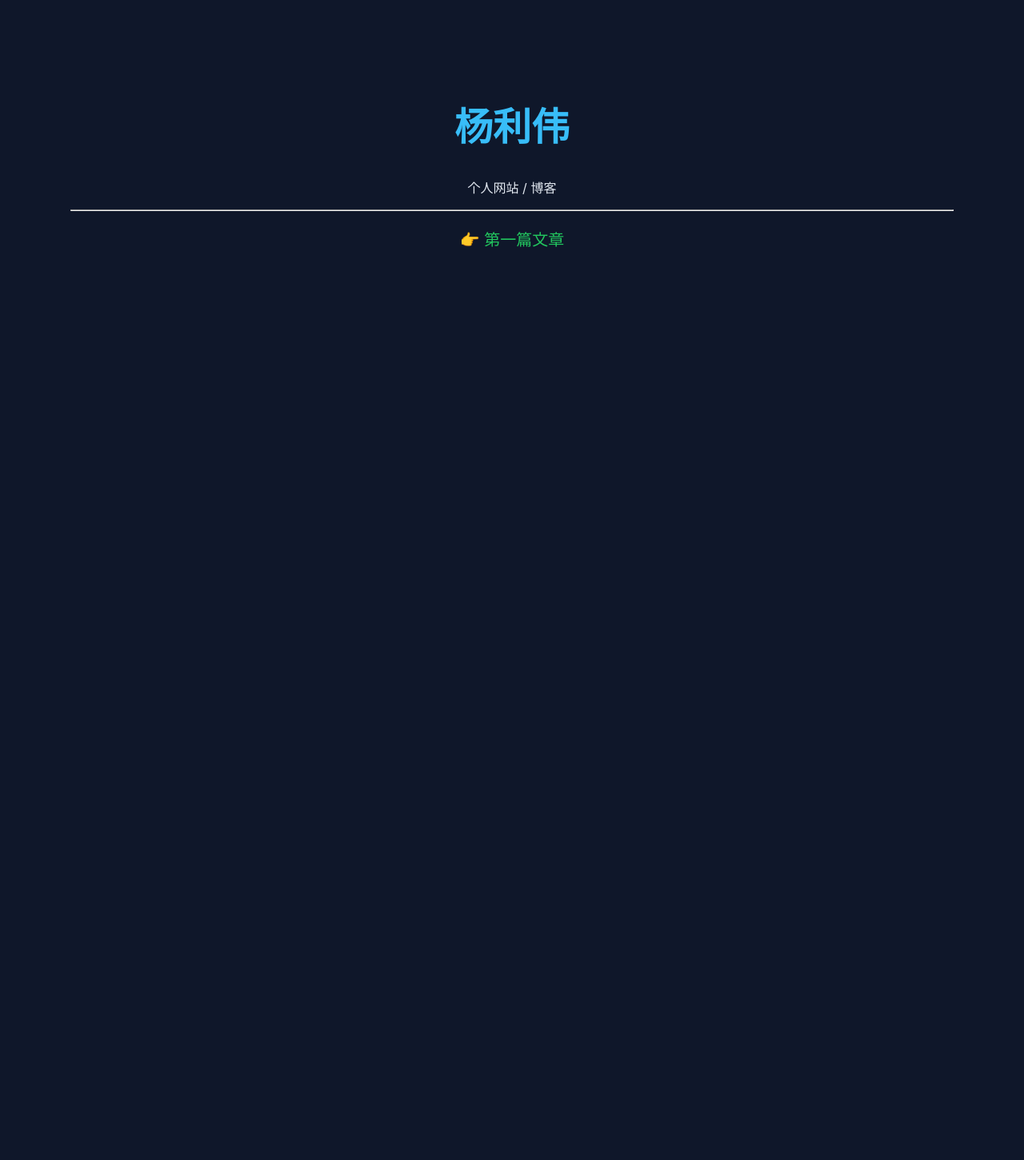
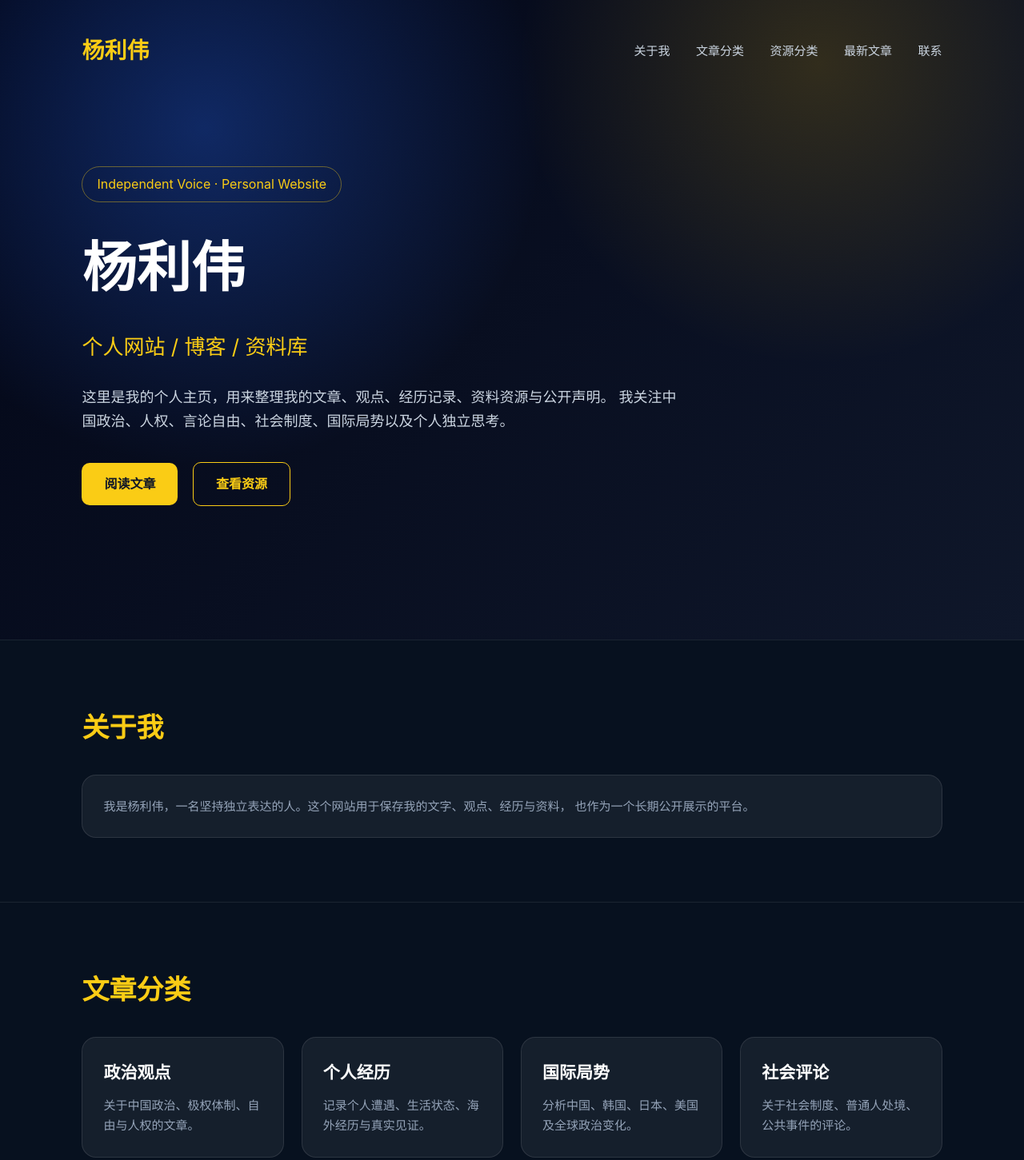
Before and after one commit to lyy12788/lyy12788.github.io, a plain HTML site: page index.html in a window 1280 px wide. Shown: the top 1451 px of the page at 80% size. Before the commit the page ends 800 px from the top, so only its background shows below. Drawn offline with Linux system fonts and the light colour scheme.

Commit message:
Update index.html

```diff
--- a/index.html
+++ b/index.html
@@ -1,46 +1,305 @@
 <!DOCTYPE html>
-<html>
+<html lang="zh-CN">
 <head>
 <meta charset="UTF-8">
-<title>杨利伟 - 个人网站</title>
+<meta name="viewport" content="width=device-width, initial-scale=1.0">
+<title>杨利伟｜个人网站</title>
 
 <style>
-body {
-  background:#0f172a;
-  color:#e2e8f0;
-  font-family: -apple-system;
-  text-align:center;
-  padding:80px;
+*{margin:0;padding:0;box-sizing:border-box}
+
+body{
+  font-family:-apple-system,BlinkMacSystemFont,"Segoe UI","Microsoft YaHei",Arial,sans-serif;
+  background:#07111f;
+  color:#e5e7eb;
+  line-height:1.7;
 }
 
-h1 {
-  font-size:48px;
-  color:#38bdf8;
+a{text-decoration:none;color:inherit}
+
+header{
+  min-height:100vh;
+  padding:40px 8%;
+  background:
+    radial-gradient(circle at 20% 20%,rgba(37,99,235,.35),transparent 35%),
+    radial-gradient(circle at 80% 10%,rgba(234,179,8,.18),transparent 30%),
+    linear-gradient(135deg,#020617,#0f172a);
 }
 
-a {
-  display:block;
-  margin:20px;
-  color:#22c55e;
-  font-size:20px;
-  text-decoration:none;
+nav{
+  display:flex;
+  justify-content:space-between;
+  align-items:center;
+  margin-bottom:120px;
 }
 
-a:hover {
-  color:#4ade80;
+.logo{
+  font-size:28px;
+  font-weight:800;
+  color:#facc15;
+}
+
+nav a{
+  margin-left:28px;
+  color:#cbd5e1;
+  font-size:15px;
+}
+
+nav a:hover{color:#facc15}
+
+.hero{
+  max-width:900px;
+}
+
+.tag{
+  display:inline-block;
+  padding:8px 18px;
+  border:1px solid rgba(250,204,21,.4);
+  border-radius:999px;
+  color:#facc15;
+  margin-bottom:24px;
+}
+
+h1{
+  font-size:68px;
+  color:white;
+  margin-bottom:20px;
+}
+
+.subtitle{
+  font-size:26px;
+  color:#facc15;
+  margin-bottom:25px;
+}
+
+.desc{
+  font-size:18px;
+  color:#cbd5e1;
+  max-width:760px;
+}
+
+.buttons{
+  margin-top:35px;
+}
+
+.btn{
+  display:inline-block;
+  padding:13px 28px;
+  border-radius:10px;
+  margin-right:14px;
+  font-weight:700;
+}
+
+.primary{
+  background:#facc15;
+  color:#111827;
+}
+
+.secondary{
+  border:1px solid #facc15;
+  color:#facc15;
+}
+
+section{
+  padding:80px 8%;
+  border-top:1px solid rgba(255,255,255,.08);
+}
+
+.section-title{
+  font-size:34px;
+  color:#facc15;
+  margin-bottom:30px;
+}
+
+.grid{
+  display:grid;
+  grid-template-columns:repeat(auto-fit,minmax(240px,1fr));
+  gap:22px;
+}
+
+.card{
+  background:rgba(255,255,255,.06);
+  border:1px solid rgba(255,255,255,.1);
+  border-radius:18px;
+  padding:26px;
+  transition:.25s;
+}
+
+.card:hover{
+  transform:translateY(-5px);
+  border-color:#facc15;
+  background:rgba(255,255,255,.09);
+}
+
+.card h3{
+  color:#fff;
+  margin-bottom:10px;
+  font-size:21px;
+}
+
+.card p{
+  color:#94a3b8;
+  font-size:15px;
+}
+
+.article-list{
+  display:grid;
+  gap:18px;
+}
+
+.article{
+  padding:24px;
+  background:#0f172a;
+  border-left:4px solid #facc15;
+  border-radius:12px;
+}
+
+.article h3{
+  color:#fff;
+}
+
+.article span{
+  color:#94a3b8;
+  font-size:14px;
+}
+
+footer{
+  padding:35px;
+  text-align:center;
+  color:#94a3b8;
+  background:#020617;
+}
+
+@media(max-width:700px){
+  h1{font-size:42px}
+  nav{display:block}
+  nav div{margin-top:15px}
+  nav a{display:inline-block;margin:8px 12px 0 0}
 }
 </style>
-
 </head>
 
 <body>
 
-<h1>杨利伟</h1>
-<p>个人网站 / 博客</p>
+<header>
+  <nav>
+    <div class="logo">杨利伟</div>
+    <div>
+      <a href="#about">关于我</a>
+      <a href="#articles">文章分类</a>
+      <a href="#resources">资源分类</a>
+      <a href="#latest">最新文章</a>
+      <a href="#contact">联系</a>
+    </div>
+  </nav>
 
-<hr>
+  <div class="hero">
+    <div class="tag">Independent Voice · Personal Website</div>
+    <h1>杨利伟</h1>
+    <div class="subtitle">个人网站 / 博客 / 资料库</div>
+    <p class="desc">
+      这里是我的个人主页，用来整理我的文章、观点、经历记录、资料资源与公开声明。
+      我关注中国政治、人权、言论自由、社会制度、国际局势以及个人独立思考。
+    </p>
 
-<a href="post1.html">👉 第一篇文章</a>
+    <div class="buttons">
+      <a class="btn primary" href="#latest">阅读文章</a>
+      <a class="btn secondary" href="#resources">查看资源</a>
+    </div>
+  </div>
+</header>
+
+<section id="about">
+  <h2 class="section-title">关于我</h2>
+  <div class="card">
+    <p>
+      我是杨利伟，一名坚持独立表达的人。这个网站用于保存我的文字、观点、经历与资料，
+      也作为一个长期公开展示的平台。
+    </p>
+  </div>
+</section>
+
+<section id="articles">
+  <h2 class="section-title">文章分类</h2>
+  <div class="grid">
+    <a class="card" href="post1.html">
+      <h3>政治观点</h3>
+      <p>关于中国政治、极权体制、自由与人权的文章。</p>
+    </a>
+
+    <a class="card" href="#">
+      <h3>个人经历</h3>
+      <p>记录个人遭遇、生活状态、海外经历与真实见证。</p>
+    </a>
+
+    <a class="card" href="#">
+      <h3>国际局势</h3>
+      <p>分析中国、韩国、日本、美国及全球政治变化。</p>
+    </a>
+
+    <a class="card" href="#">
+      <h3>社会评论</h3>
+      <p>关于社会制度、普通人处境、公共事件的评论。</p>
+    </a>
+  </div>
+</section>
+
+<section id="resources">
+  <h2 class="section-title">资源分类</h2>
+  <div class="grid">
+    <a class="card" href="#">
+      <h3>公开声明</h3>
+      <p>个人声明、立场说明、对外公开材料。</p>
+    </a>
+
+    <a class="card" href="#">
+      <h3>证据资料</h3>
+      <p>用于保存重要截图、文件、链接与相关记录。</p>
+    </a>
+
+    <a class="card" href="#">
+      <h3>人权资料</h3>
+      <p>国际人权机构、难民申请、人权法律相关资料。</p>
+    </a>
+
+    <a class="card" href="#">
+      <h3>媒体联系</h3>
+      <p>用于对外沟通、媒体联系、采访或资料提交。</p>
+    </a>
+  </div>
+</section>
+
+<section id="latest">
+  <h2 class="section-title">最新文章</h2>
+
+  <div class="article-list">
+    <a class="article" href="post1.html">
+      <h3>我的第一篇文章</h3>
+      <span>2026-05-17 · 个人记录</span>
+    </a>
+
+    <a class="article" href="#">
+      <h3>后续文章标题</h3>
+      <span>待更新 · 政治观点</span>
+    </a>
+
+    <a class="article" href="#">
+      <h3>资料整理页面</h3>
+      <span>待更新 · 资源分类</span>
+    </a>
+  </div>
+</section>
+
+<section id="contact">
+  <h2 class="section-title">联系我</h2>
+  <div class="card">
+    <p>Email：lyy12788@gmail.com</p>
+  </div>
+</section>
+
+<footer>
+  © 2026 杨利伟 · Personal Website
+</footer>
 
 </body>
 </html>
```
